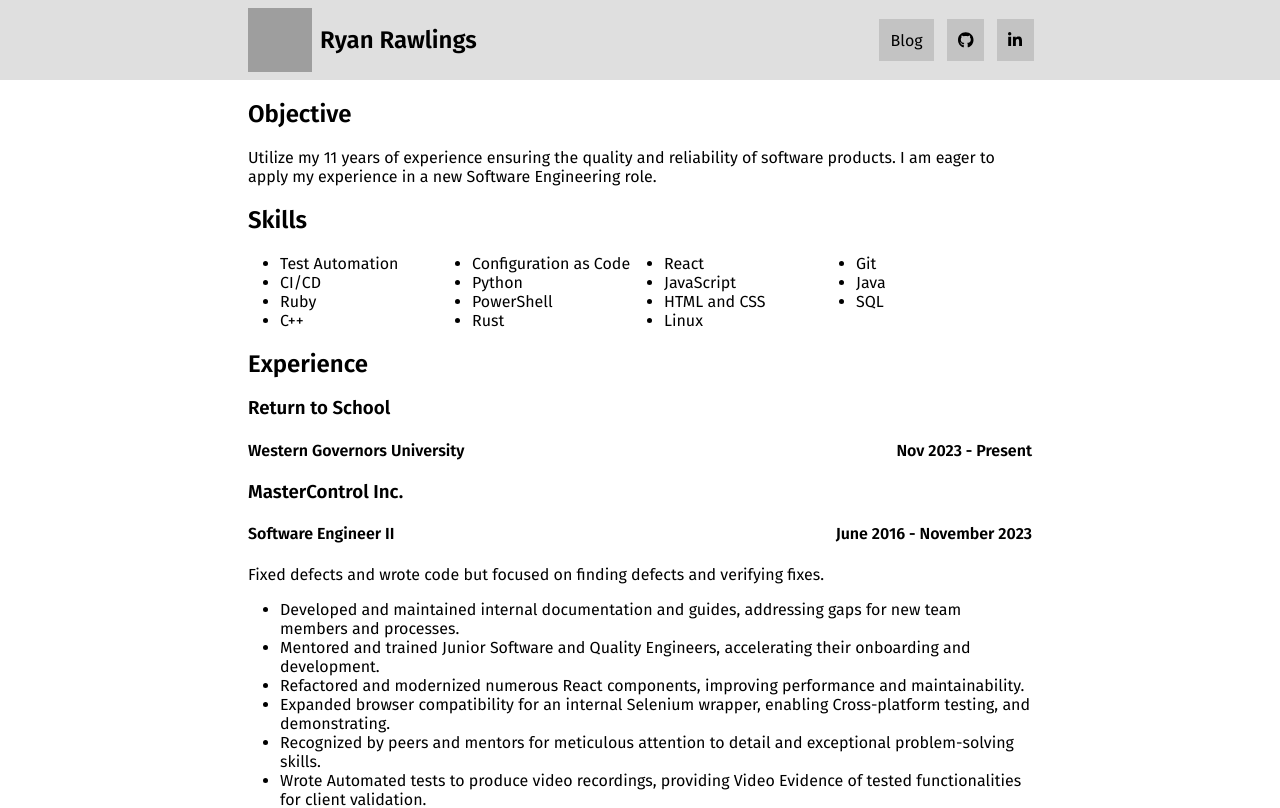
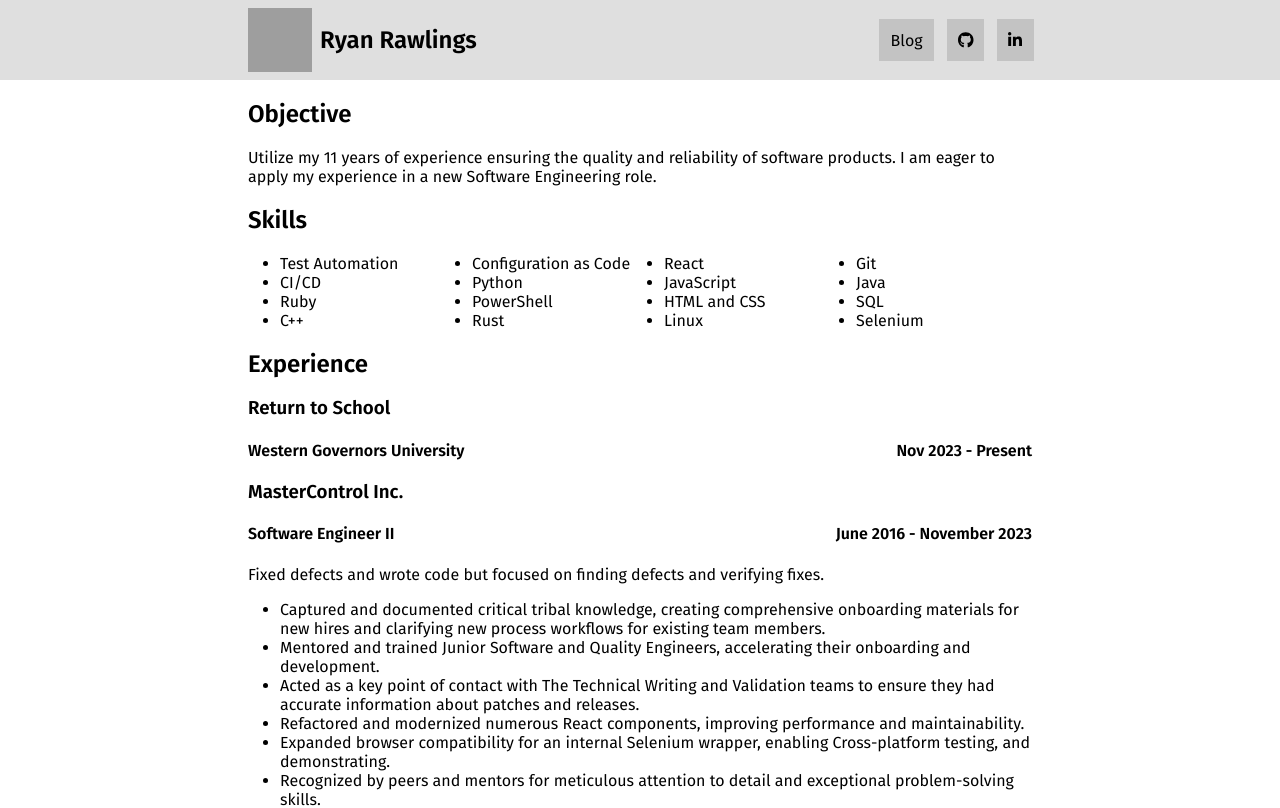
Before and after one commit to rawlingsr/blog, a Next.js app: page / in a window 1280 px wide. Shown: the top 808 px of the page. Built offline with nearby package versions, Linux system fonts and the light colour scheme; grey boxes are pictures that could not be loaded.

Commit message:
bring back some of the testing experience I had removed to make resume more succinct.

```diff
--- a/src/app/page.tsx
+++ b/src/app/page.tsx
@@ -25,6 +25,7 @@ export default async function Home() {
           <li>C++</li>
           <li>Rust</li>
           <li>Linux</li>
+          <li>Selenium</li>
         </ul>
       </article>
       <article>
@@ -59,13 +60,20 @@ export default async function Home() {
 
           <ul>
             <li>
-              Developed and maintained internal documentation and guides,
-              addressing gaps for new team members and processes.
+              Captured and documented critical tribal knowledge, creating
+              comprehensive onboarding materials for new hires and clarifying new
+              process workflows for existing team members.
             </li>
 
             <li>
               Mentored and trained Junior Software and Quality Engineers,
               accelerating their onboarding and development.
+            </li>
+
+            <li>
+              Acted as a key point of contact with The Technical Writing and
+              Validation teams to ensure they had accurate information about
+              patches and releases.
             </li>
 
             <li>
```
